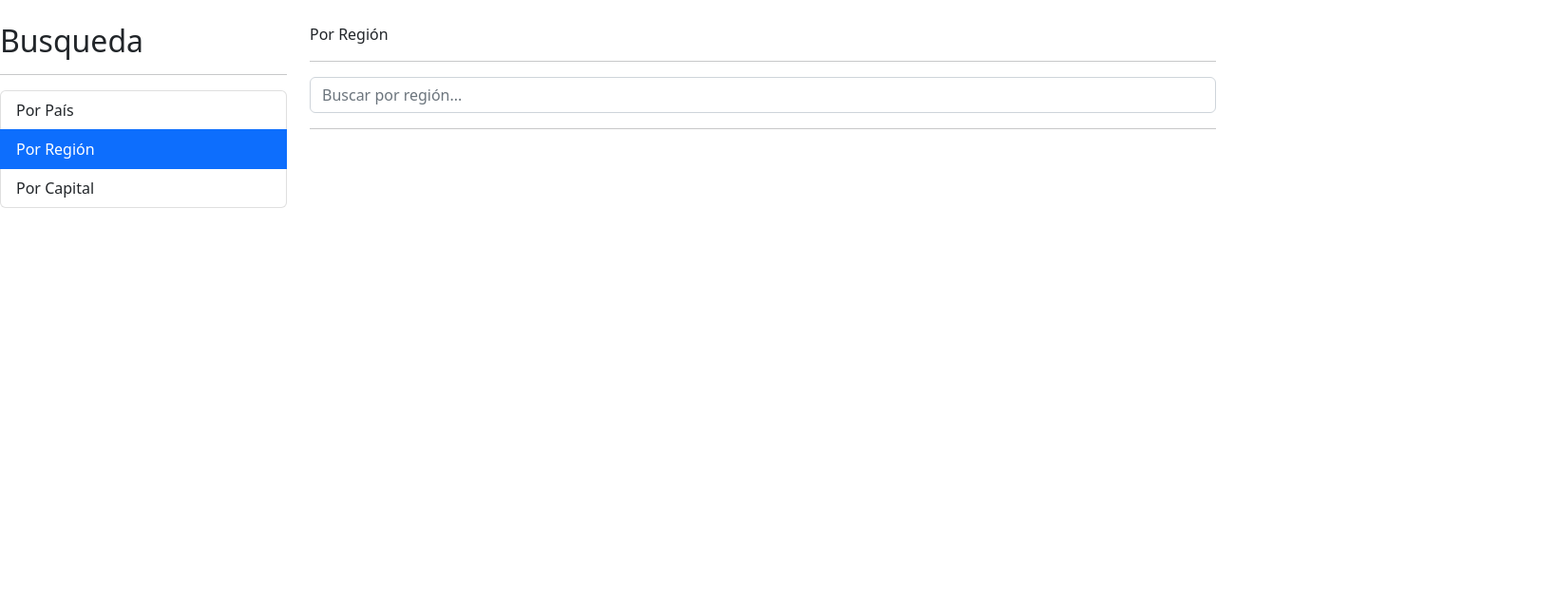
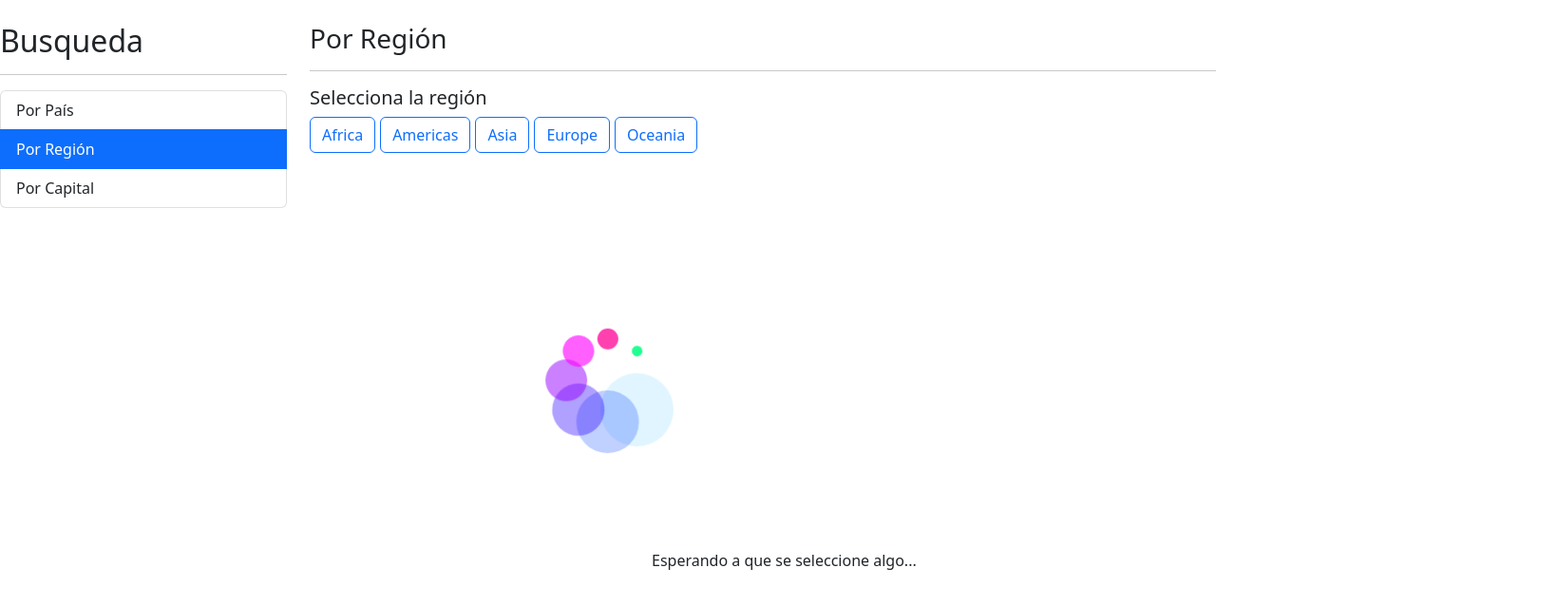
Before and after one commit to pedrerete/03-PaisesApp, an Angular app: page /region in a window 1280 px wide. Shown: the top 638 px of the page at 95% size, 1640 px wide, since content can reach past the window. Built offline with nearby package versions, Linux system fonts and the light colour scheme.

Commit message:
eficientizar consultas

```diff
--- a/src/app/pais/components/pais-table/pais-table.component.css
+++ b/src/app/pais/components/pais-table/pais-table.component.css
@@ -0,0 +1,149 @@
+#loader {
+    bottom: 0;
+    height: 175px;
+    left: 0;
+    margin: auto;
+    position: absolute;
+    right: 0;
+    top: 0;
+    width: 175px;
+  }
+
+  #loader {
+    bottom: 0;
+    height: 175px;
+    left: 0;
+    margin: auto;
+    position: absolute;
+    right: 0;
+    top: 0;
+    width: 175px;
+  }
+
+  #loader .dot {
+    bottom: 0;
+    height: 100%;
+    left: 0;
+    margin: auto;
+    position: absolute;
+    right: 0;
+    top: 0;
+    width: 87.5px;
+  }
+
+  #loader .dot::before {
+    border-radius: 100%;
+    content: "";
+    height: 87.5px;
+    left: 0;
+    position: absolute;
+    right: 0;
+    top: 0;
+    transform: scale(0);
+    width: 87.5px;
+  }
+
+  #loader .dot:nth-child(7n+1) {
+    transform: rotate(45deg);
+  }
+
+  #loader .dot:nth-child(7n+1)::before {
+    animation: 0.8s linear 0.1s normal none infinite running load;
+    background: #00ff80 none repeat scroll 0 0;
+  }
+
+  #loader .dot:nth-child(7n+2) {
+    transform: rotate(90deg);
+  }
+
+  #loader .dot:nth-child(7n+2)::before {
+    animation: 0.8s linear 0.2s normal none infinite running load;
+    background: #00ffea none repeat scroll 0 0;
+  }
+
+  #loader .dot:nth-child(7n+3) {
+    transform: rotate(135deg);
+  }
+
+  #loader .dot:nth-child(7n+3)::before {
+    animation: 0.8s linear 0.3s normal none infinite running load;
+    background: #00aaff none repeat scroll 0 0;
+  }
+
+  #loader .dot:nth-child(7n+4) {
+    transform: rotate(180deg);
+  }
+
+  #loader .dot:nth-child(7n+4)::before {
+    animation: 0.8s linear 0.4s normal none infinite running load;
+    background: #0040ff none repeat scroll 0 0;
+  }
+
+  #loader .dot:nth-child(7n+5) {
+    transform: rotate(225deg);
+  }
+
+  #loader .dot:nth-child(7n+5)::before {
+    animation: 0.8s linear 0.5s normal none infinite running load;
+    background: #2a00ff none repeat scroll 0 0;
+  }
+
+  #loader .dot:nth-child(7n+6) {
+    transform: rotate(270deg);
+  }
+
+  #loader .dot:nth-child(7n+6)::before {
+    animation: 0.8s linear 0.6s normal none infinite running load;
+    background: #9500ff none repeat scroll 0 0;
+  }
+
+  #loader .dot:nth-child(7n+7) {
+    transform: rotate(315deg);
+  }
+
+  #loader .dot:nth-child(7n+7)::before {
+    animation: 0.8s linear 0.7s normal none infinite running load;
+    background: magenta none repeat scroll 0 0;
+  }
+
+  #loader .dot:nth-child(7n+8) {
+    transform: rotate(360deg);
+  }
+
+  #loader .dot:nth-child(7n+8)::before {
+    animation: 0.8s linear 0.8s normal none infinite running load;
+    background: #ff0095 none repeat scroll 0 0;
+  }
+
+  #loader .loading {
+    background-position: 50% 50%;
+    background-repeat: no-repeat;
+    bottom: -40px;
+    height: 20px;
+    left: 0;
+    position: absolute;
+    right: 0;
+    width: 180px;
+  }
+
+  @keyframes load {
+    100% {
+      opacity: 0;
+      transform: scale(1);
+    }
+  }
+
+  @keyframes load {
+    100% {
+      opacity: 0;
+      transform: scale(1);
+    }
+  }
+
+  .spinner-message {
+    text-align: center;
+  }
+  p{
+    position: relative;
+top: 100px; left: 360px;
+  }
--- a/src/app/pais/components/pais-table/pais-table.component.html
+++ b/src/app/pais/components/pais-table/pais-table.component.html
@@ -1,15 +1,43 @@
-<table class="table table-hover animate__animated animate__fadeInRight">
+<div *ngIf="paises.length===0; else divTabla">
+    <div id="loader">
+        <div class="dot"></div>
+        <div class="dot"></div>
+        <div class="dot"></div>
+        <div class="dot"></div>
+        <div class="dot"></div>
+        <div class="dot"></div>
+        <div class="dot"></div>
+        <div class="dot"></div>
+        <div class="loading"></div>
+    </div>
+    <br>
+    <br>
+    <br>
+    <br>
+    <br>
+    <br>
+    <br>
+    <br>
+    <br>
+    <br>
+    <br>
+    <br>
+    <br>
+     <p >Esperando a que se seleccione algo...</p>
+</div>
+<ng-template #divTabla>
+    <table class="table table-hover animate__animated animate__fadeInUp">
         <thead>
             <tr>
                 <th>#</th>
                 <th>Bandera</th>
                 <th>Nombre</th>
                 <th>Población</th>
-            <th>Mas información</th>
+                <th>Info</th>
             </tr>
         </thead>
         <tbody>
-        <tr  *ngFor="let pais of paises; let i = index">
+            <tr *ngFor="let pais of paises; let i = index">
                 <td>{{i+1}} </td>
                 <td><img [src]=pais.flags.svg class="small-flag"></td>
                 <td>{{pais.capital[0]}} - {{pais.name.common}}</td>
@@ -21,3 +49,4 @@
         </tbody>
 
     </table>
+</ng-template>
--- a/src/app/pais/pages/por-region/por-region.component.css
+++ b/src/app/pais/pages/por-region/por-region.component.css
@@ -0,0 +1,4 @@
+button{
+    margin-right: 5px;
+    margin-bottom: 5px;
+}
--- a/src/app/pais/pages/por-region/por-region.component.html
+++ b/src/app/pais/pages/por-region/por-region.component.html
@@ -1,17 +1,14 @@
-<p>Por Región</p>
+<h3>Por Región</h3>
 <hr>
+<h5>Selecciona la región</h5>
 <div class="row">
     <div class="col">
-        <app-pais-input [placeholder]="'Buscar por región...'" (onEnter)="buscarNombre($event)" (onDebounce)="sugerencias($event)">
-        </app-pais-input>
+        <button *ngFor="let region of regiones"
+        class="btn"
+        (click)="activarRegion(region)"
+        [ngClass]="{'btn-primary': region === regionActual, 'btn-outline-primary': region != regionActual} " >
+        {{region | titlecase}}
+    </button>
     </div>
+        <app-pais-table [paises]="this.paises"></app-pais-table>
 </div>
-<hr>
-<div class="alert alert-danger" *ngIf="hayError">
-    No se encontrol el termino: {{fraseError}}
-</div>
-<div class="row" *ngIf="paises.length!==0">
-    <div class="col">
-        <app-pais-table [paises]="this.paises"></app-pais-table>
-    </div>
-</div>
--- a/src/app/pais/pages/por-region/por-region.component.ts
+++ b/src/app/pais/pages/por-region/por-region.component.ts
@@ -8,19 +8,23 @@ import { PaisService } from '../../services/pais.service';
   styleUrls: ['./por-region.component.css']
 })
 export class PorRegionComponent implements OnInit {
-  hayError: boolean = false;
+
+  regiones: string[] = ['africa', 'americas', 'asia', 'europe', 'oceania'];
+  regionActual: string = "";
   termino: string = "";
   paises: Country[] = [];
-  fraseError: string = "";
-
   constructor(private paisService: PaisService) { }
 
   ngOnInit(): void {
   }
-  buscarNombre(termino: string) {
-    this.termino = termino;
-    this.hayError = false;
-    this.paisService.buscarPais(this.termino, 'capital').subscribe((data: any) => {
+  activarRegion(region: string) {
+    if (region === this.regionActual) {
+      return;
+    }
+    this.paises = [];
+    this.regionActual = region;
+    this.termino = region;
+    this.paisService.buscarPais(this.termino, 'region').subscribe((data: any) => {
       data.forEach((pais: Country) => {
         if (!pais.hasOwnProperty('capital')) {
           pais.capital = ["No capital"]
@@ -29,16 +33,7 @@ export class PorRegionComponent implements OnInit {
       this.paises = data
     }, (error) => {
       this.paises = [];
-      this.hayError = true;
-      this.fraseError = this.termino;
     });
 
   }
-  sugerencias(termino: string) {
-    if (termino.length === 0) {
-      this.paises = [];
-    } else {
-      this.buscarNombre(termino);
-    }
-  }
 }
--- a/src/app/pais/pages/ver-pais/ver-pais.component.html
+++ b/src/app/pais/pages/ver-pais/ver-pais.component.html
@@ -16,7 +16,7 @@
     </div>
 </div>
 <ng-template #divPais>
-    <div class="animate__animated animate__fadeInDown">
+    <div class="animate__animated animate__fadeInUp">
         <div class="col-12">
             <h1>Pais: <small>{{pais[0].name.common}} </small> </h1>
         </div>
@@ -49,5 +49,3 @@
             </span>
         </div>
     </div>
-
-</ng-template>
--- a/src/app/pais/pages/ver-pais/ver-pais.component.ts
+++ b/src/app/pais/pages/ver-pais/ver-pais.component.ts
@@ -14,8 +14,7 @@ export class VerPaisComponent implements OnInit {
 
 
 
-  async ngOnInit(): Promise<void> {
-    await this.delay(3000);
+  ngOnInit() {
 
 
     //es lo mismo que el siguiente codigo
@@ -34,8 +33,6 @@ export class VerPaisComponent implements OnInit {
       });
 
   }
-   delay(ms: number) {
-    return new Promise( resolve => setTimeout(resolve, ms) );
-}
+
 
 }
--- a/src/app/pais/services/pais.service.ts
+++ b/src/app/pais/services/pais.service.ts
@@ -1,4 +1,4 @@
-import { HttpClient } from '@angular/common/http';
+import { HttpClient, HttpParams, HttpRequest } from '@angular/common/http';
 import { Injectable } from '@angular/core';
 import { Observable } from 'rxjs';
 import { Country } from '../interfaces/pais.interface';
@@ -9,15 +9,18 @@ import { Country } from '../interfaces/pais.interface';
 export class PaisService {
 
   private _apiUrl: string = 'https://restcountries.com/v3.1/'
+  get params() {
+    return new HttpParams().set('fields', 'name,capital,cca2,flags,population,translations,region');
+  }
+  constructor(private http: HttpClient) { }
+  buscarPais(termino: string, tipo: string): Observable<Country[]> {
 
-  constructor(private http: HttpClient  ) { }
-
-  buscarPais(termino: string, tipo:string): Observable<Country[]> {
-      const url = `${this._apiUrl}${tipo}/${termino}`;
-    return this.http.get<Country[]>(url);
+    const url = `${this._apiUrl}${tipo}/${termino}`;
+    return this.http.get<Country[]>(url, { params: this.params });
   }
 
   getPaisPorcodigo(codigo: string): Observable<Country[]> {
+
     const url = `${this._apiUrl}alpha/${codigo}`;
     return this.http.get<Country[]>(url);
   }
```
Lines whose indentation alone changed are shown as unchanged.
